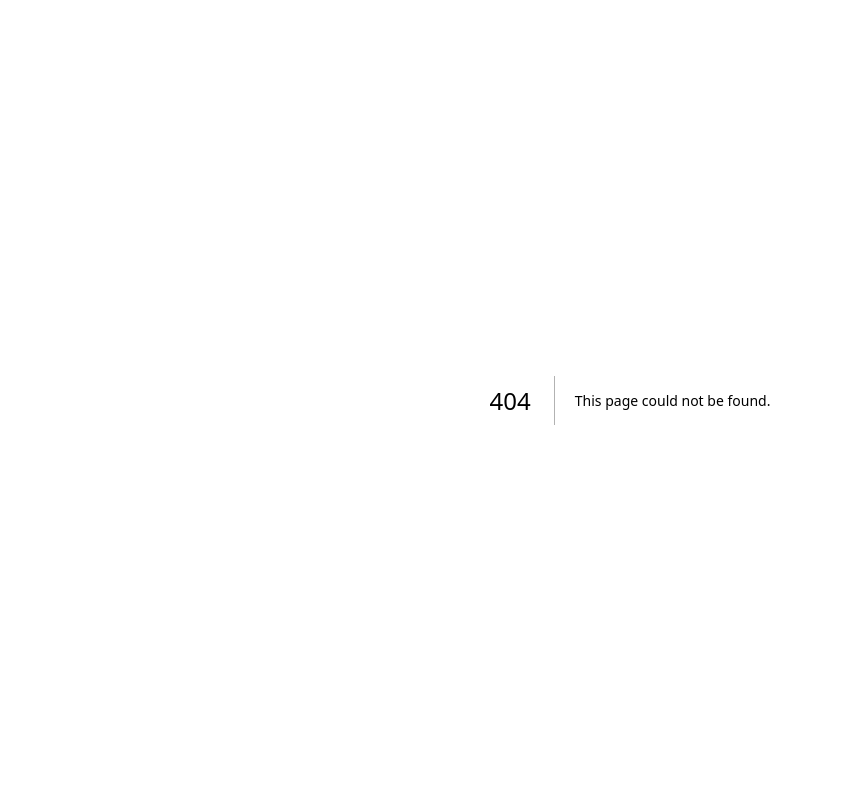
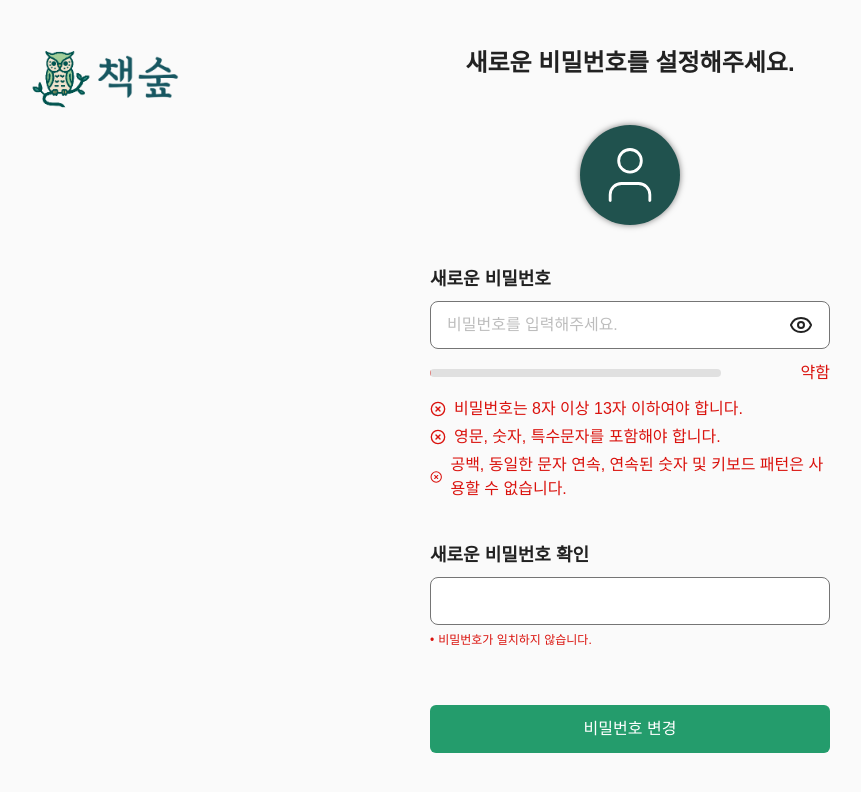
Before and after one commit to juny-0429/book-forest, a Next.js app: page /account/reset-password in a window 1280 px wide. Before the commit this address had no page. Shown: the top 792 px of the page, without its empty margins (10-871 px from the left). Built offline with nearby package versions, Linux system fonts and the light colour scheme.

Commit message:
비밀번호 재설정 페이지 제작

```diff
--- /dev/null
+++ b/src/app/(auth)/account/reset-password/page.tsx
@@ -0,0 +1,46 @@
+import React from 'react';
+import Link from 'next/link';
+import Image from 'next/image';
+import { appRoutes } from 'src/routes/appRoutes';
+import KoLogo from '@/assets/images/logos/ko-logo.png';
+import LucideIcons from 'src/theme/lucideIcon';
+import Button from 'src/components/Button/Button';
+import SignupPasswordInput from '../../signup/_components/SignupPasswordInput';
+import TextInput from 'src/components/TextInput/TextInput';
+import ErrorMessage from 'src/components/ErrorMessage/ErrorMessage';
+
+// todo: 기존과 동일한 비밀번호를 사용할수 없습니다. 모달창 추가
+export default function ResetPasswordPage() {
+  return (
+    <div className='flex justify-center items-center w-full h-screen'>
+      <Link href={appRoutes.home}>
+        <Image src={KoLogo} width={150} alt='logo image' className='fixed top-10 left-10' />
+      </Link>
+
+      <div className='flex flex-col items-center gap-[46px] w-[400px]'>
+        <h1 className='text-title-24b text-ui-text-title'>새로운 비밀번호를 설정해주세요.</h1>
+
+        <div className='flex flex-col items-center gap-[40px]'>
+          <LucideIcons.User size={100} strokeWidth={1} className='p-4 text-white bg-ui-main rounded-full shadow-blur-6-50' />
+
+          <form className='flex flex-col gap-10'>
+            <label>
+              <span className='text-body-18b text-ui-text-title'>새로운 비밀번호</span>
+              <SignupPasswordInput className='mt-2' />
+            </label>
+
+            <label>
+              <span className='text-body-18b text-ui-text-title'>새로운 비밀번호 확인</span>
+              <TextInput type='password' className='mt-2' />
+              <ErrorMessage>비밀번호가 일치하지 않습니다.</ErrorMessage>
+            </label>
+
+            <Button type='submit' height={48} className='mt-10'>
+              비밀번호 변경
+            </Button>
+          </form>
+        </div>
+      </div>
+    </div>
+  );
+}
--- a/src/app/(auth)/signup/_components/SignupPasswordInput.tsx
+++ b/src/app/(auth)/signup/_components/SignupPasswordInput.tsx
@@ -9,8 +9,8 @@ import { usePasswordStrength } from '../_hooks/usePasswordStrength';
 
 interface SignupPasswordInputProps extends Omit<TextInputProps, 'type' | 'rightIcon'> {
   userId?: string;
-  register: any;
-  isDirty: boolean;
+  register?: any;
+  isDirty?: boolean;
 }
 
 const SignupPasswordInput = forwardRef<HTMLInputElement, SignupPasswordInputProps>(({ className, userId, register, isDirty, ...restProps }, ref) => {
@@ -24,7 +24,7 @@ const SignupPasswordInput = forwardRef<HTMLInputElement, SignupPasswordInputProp
       <TextInput
         type={isVisible ? 'text' : 'password'}
         ref={ref}
-        {...register('password')}
+        // {...register('password')}
         {...restProps}
         className={className}
         rightIcon={
--- a/src/components/ErrorMessage/ErrorMessage.tsx
+++ b/src/components/ErrorMessage/ErrorMessage.tsx
@@ -4,7 +4,7 @@ export interface ErrorMessageProps extends React.HTMLAttributes<HTMLParagraphEle
 
 const ErrorMessage = forwardRef<HTMLParagraphElement, ErrorMessageProps>(({ className, children, ...rest }, ref) => {
   return (
-    <p ref={ref} className={`mt-2 text-caption-12r text-state-error before:content-['•'] before:mr-1 before:inline-block ${className}`} {...rest}>
+    <p ref={ref} className={`absolute mt-2 text-caption-12r text-state-error before:content-['•'] before:mr-1 before:inline-block ${className}`} {...rest}>
       {children}
     </p>
   );
```
